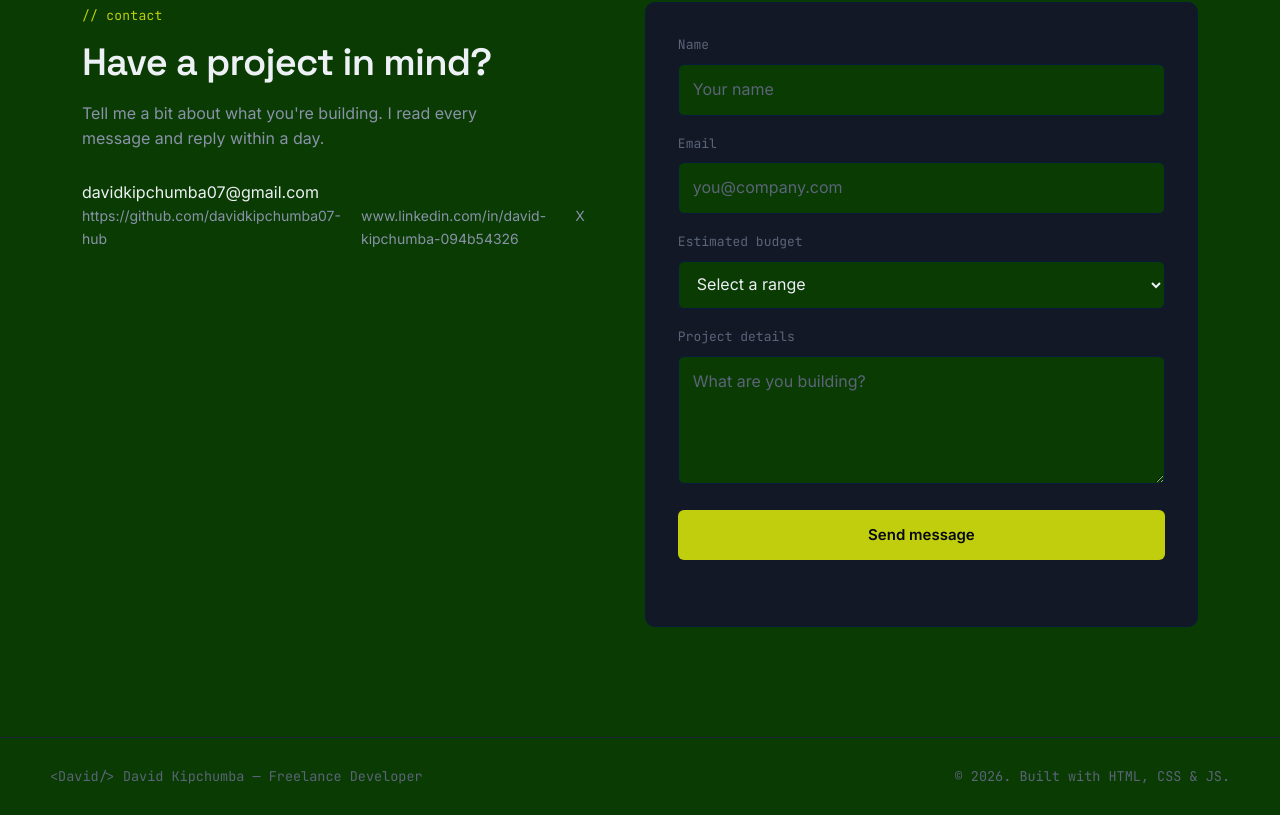
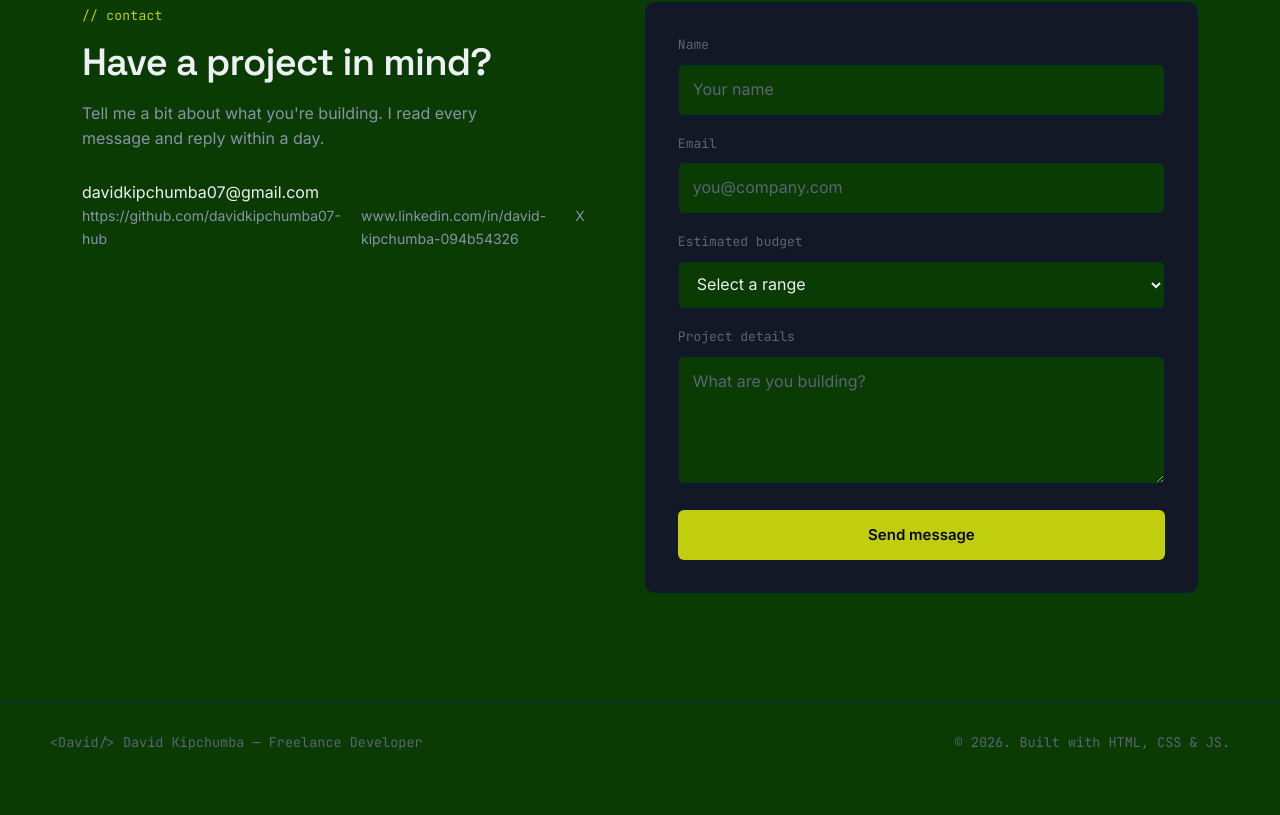
Before and after one commit to davidkipchumba07-hub/my-website, a plain HTML site: page index.html in a window 1280 px wide. Shown: the part 4701-5516 px from the top of the page. After the commit the page ends 5482 px from the top, so only its background shows below. Drawn offline with Linux system fonts and the light colour scheme.

Commit message:
Update index.html

```diff
--- a/index.html
+++ b/index.html
@@ -325,7 +325,6 @@
           <textarea id="message" name="message" rows="4" placeholder="What are you building?" required></textarea>
         </div>
         <button type="submit" class="btn btn-primary btn-full">Send message</button>
-        <p class="form-status" id="formStatus" role="status"></p>
       </form>
     </div>
   </section>
```
